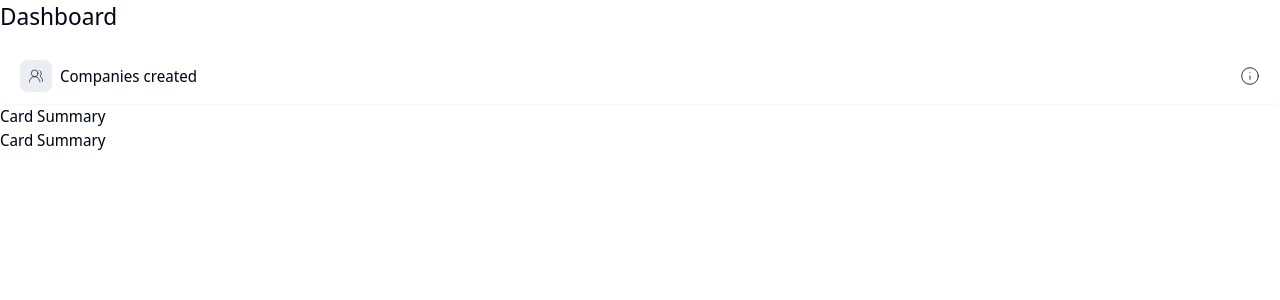
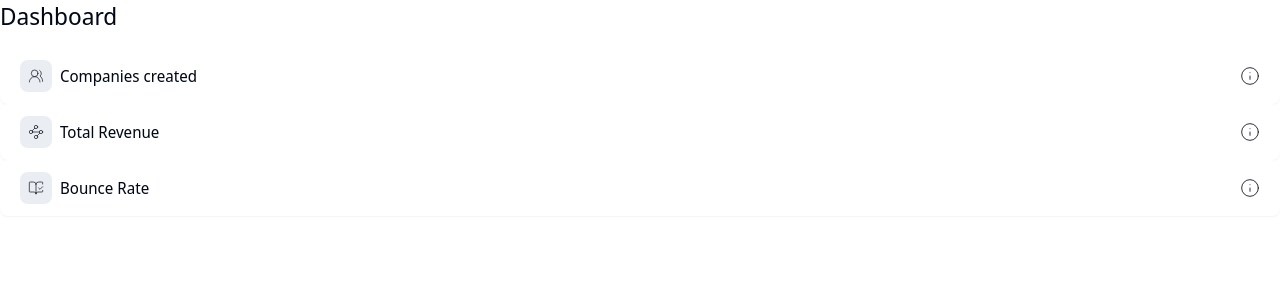
Before and after one commit to egbazua/dashboard-companies, a Next.js app: page / in a window 1280 px wide. Shown: the top 300 px of the page. Built offline with nearby package versions, Linux system fonts and the light colour scheme.

Commit message:
adding more card summary components

```diff
--- a/app/(routes)/page.tsx
+++ b/app/(routes)/page.tsx
@@ -1,6 +1,6 @@
 import { UserButton } from "@clerk/nextjs"
 import CardSummary from "./components/CardSummary/CardSummary"
-import { UsersRound } from "lucide-react"
+import { BookOpenCheck, UsersRound, Waypoints } from "lucide-react"
 
 export default function Home() {
   return (
@@ -15,8 +15,20 @@ export default function Home() {
         title="Companies created"
         tooltipText="See all of the companies created"
       />
-      <div>Card Summary</div>
-      <div>Card Summary</div>
+      <CardSummary
+        icon={Waypoints}
+        total="86.5%"
+        average={80}
+        title="Total Revenue"
+        tooltipText="See all of the sumary"
+      />
+      <CardSummary
+        icon={BookOpenCheck}
+        total="$363.95"
+        average={30}
+        title="Bounce Rate"
+        tooltipText="See all of the bounce rate"
+      />
     </main>
   )
 }
```
